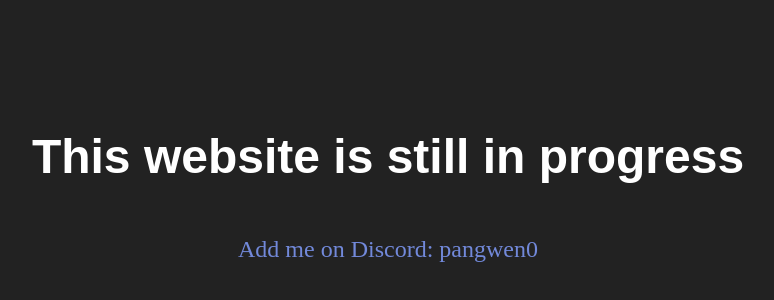
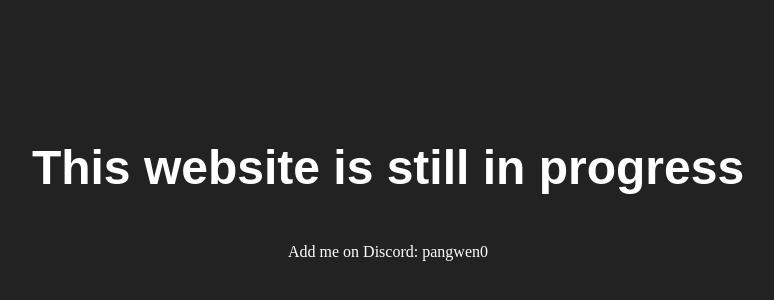
Before and after one commit to PangwenE/pangwen.tech, a plain HTML site: page index.html in a window 1280 px wide. Shown: the part 216-516 px from the top of the page, without its empty margins (252-1026 px from the left). Drawn offline with Linux system fonts and the light colour scheme.

Commit message:
Update index.html

```diff
--- a/index.html
+++ b/index.html
@@ -12,7 +12,7 @@
 <body>
     <div class="container">
         <h1>This website is still in progress</h1>
-        <p class="discord">Add me on Discord: pangwen0</p>
+        <p class="subtitle">Add me on Discord: pangwen0</p>
     </div>
 </body>
 </html>
```
